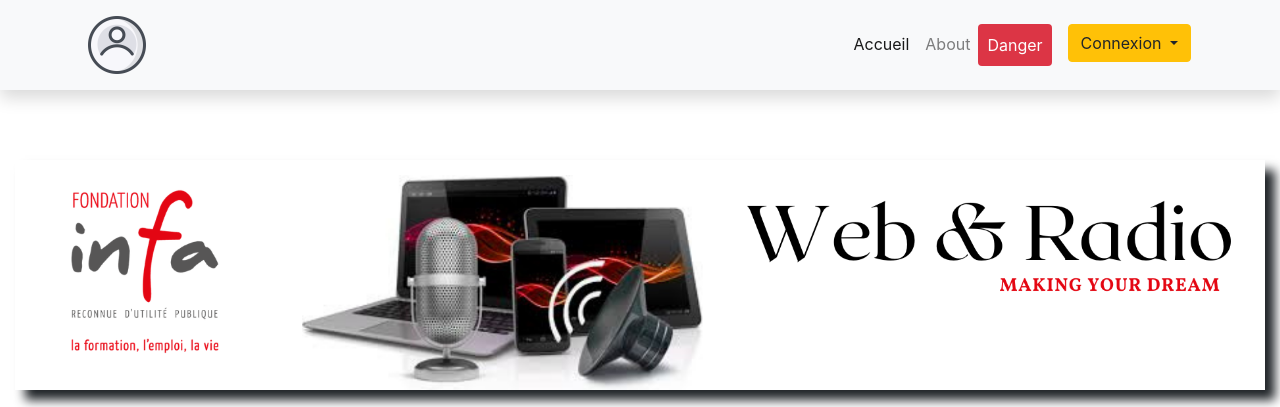
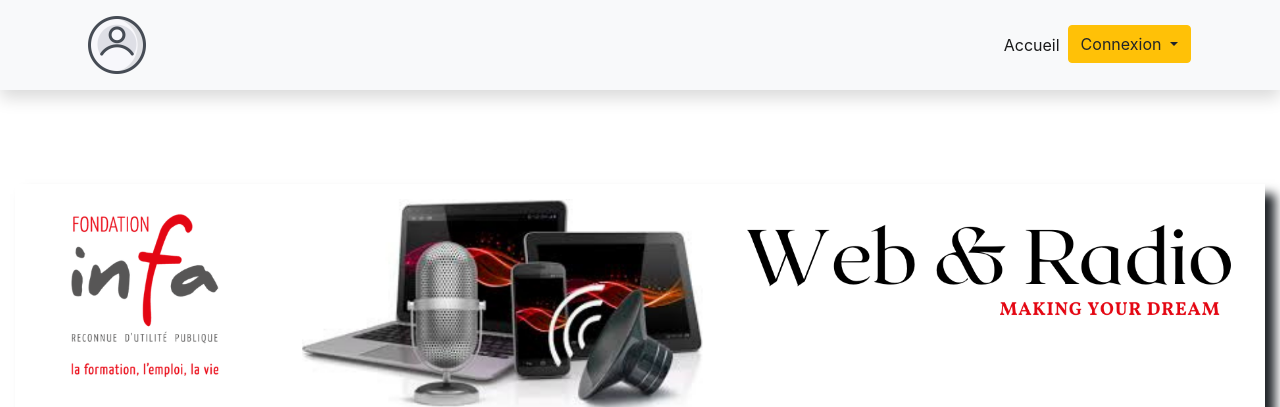
Before and after one commit to BumbleBrice/ecf_infa_wr, a PHP site: page /index.php in a window 1280 px wide. Shown: the top 407 px of the page. Run offline with PHP 8.4, Linux system fonts and the light colour scheme; a user stored in the database is signed in; data comes from the database, SQL or seed files in the repository; some libraries are stand-ins or nearby versions.

Commit message:
nav condition bouton admin et connexion

```diff
--- a/inc/admin_nav.php
+++ b/inc/admin_nav.php
@@ -1,8 +1,8 @@
 <!-- Navigation -->
 <nav class="navbar navbar-expand-lg navbar-dark bg-dark static-top">
   <div class="container">
-    <a class="navbar-brand" href="#">
-      <img src="http://placehold.it/150x50?text=Logo" alt="">
+    <a class="navbar-brand" href="../">
+      Retour site
     </a>
     <button class="navbar-toggler" type="button" data-toggle="collapse" data-target="#navbarResponsive" aria-controls="navbarResponsive" aria-expanded="false" aria-label="Toggle navigation">
           <span class="navbar-toggler-icon"></span>
--- a/inc/nav.php
+++ b/inc/nav.php
@@ -1,3 +1,5 @@
+<?php session_start();
+var_dump($_SESSION);?>
 <!-- Navigation -->
 <nav class="navbar navbar-expand-lg navbar-light bg-light shadow fixed-top">
   <div class="container">
@@ -8,16 +10,16 @@
     <div class="collapse navbar-collapse" id="navbarResponsive">
       <ul class="navbar-nav ml-auto text-center">
         <li class="nav-item active">
-          <a class="nav-link" href="index.php">Accueil
-
-          </a>
+        	<a class="nav-link" href="index.php">Accueil</a>
         </li>
-        <li class="nav-item">
-          <a class="nav-link" href="#">About</a>
-        </li>
-        <li class="nav-item">
-          <a class="nav-link btn bg-danger text-white mr-3" href="#">Danger</a>
-        </li>
+        <?php if (!empty($_SESSION) && isset($_SESSION['user']['role'])) {
+				if ($_SESSION['user']['role'] == 'admin') { ?>
+		<li class="nav-item">
+	       	<a class="nav-link btn bg-danger text-white mr-3" href="#">Admin</a>
+	    </li>
+		<?php
+				}
+			} else { ?>
         <li class="nav-item">
 			<form action="inc/login.php" method="POST">
 			<div class="dropdown mr-1">
@@ -50,6 +52,7 @@
 			</div>
 			</form>
         </li>
+        <?php	} ?>
       </ul>
     </div>
   </div>
```
